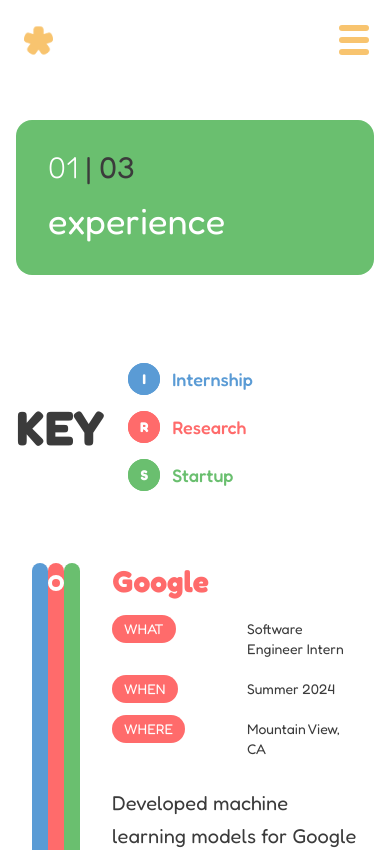
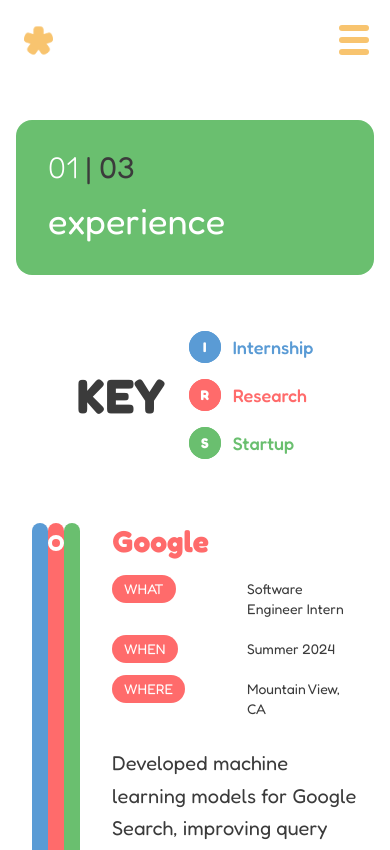
Before and after one commit to JaeMinBird/portfoliov4, a Next.js app: page / in a window 390 px wide. Shown: the top 850 px of the page. Built offline with nearby package versions, Linux system fonts and the light colour scheme.

Commit message:
fixing key, if you want the old version pre minor fixes has it

```diff
--- a/src/app/components/metro.tsx
+++ b/src/app/components/metro.tsx
@@ -27,17 +27,18 @@
   return (
     <div className="p-0 md:p-8">
       <div className="max-w-7xl mx-auto">
-        <div className="flex flex-col lg:flex-row gap-8">
+        <div className="flex flex-col lg:flex-row gap-6">
           {/* Key Section */}
           <div className="lg:w-[30%] order-1 lg:order-none">
-            <div className="pt-12 pb-2 md:pt-8 md:pb-3 lg:p-6 text-center lg:text-center">
+            <div className="pt-4 pb-2 md:pt-4 md:pb-3 lg:p-6 text-center lg:text-center">
               {/* Desktop: Show KEY text */}
               <div className="hidden lg:block">
                 <h2 className="text-4xl font-bold mb-6 text-[#3B3B3B] text-center">KEY</h2>
               </div>
 
               {/* Mobile vertical: Show KEY text on left, bigger */}
-              <div className="flex sm:hidden items-center justify-center mb-4">
+              <div className="w-full flex justify-center">
+                <div className="flex sm:hidden items-center mb-4">
                   <h2 className="text-5xl font-bold text-[#3B3B3B] mr-6 flex-shrink-0">KEY</h2>
                   <div className="flex flex-col space-y-4 items-start flex-1">
                     {Object.entries(lineConfigs).map(([key, config]) => (
@@ -101,6 +102,7 @@
                         </span>
                       </motion.div>
                     ))}
+                  </div>
                 </div>
               </div>
 
```
Lines whose indentation alone changed are shown as unchanged.
